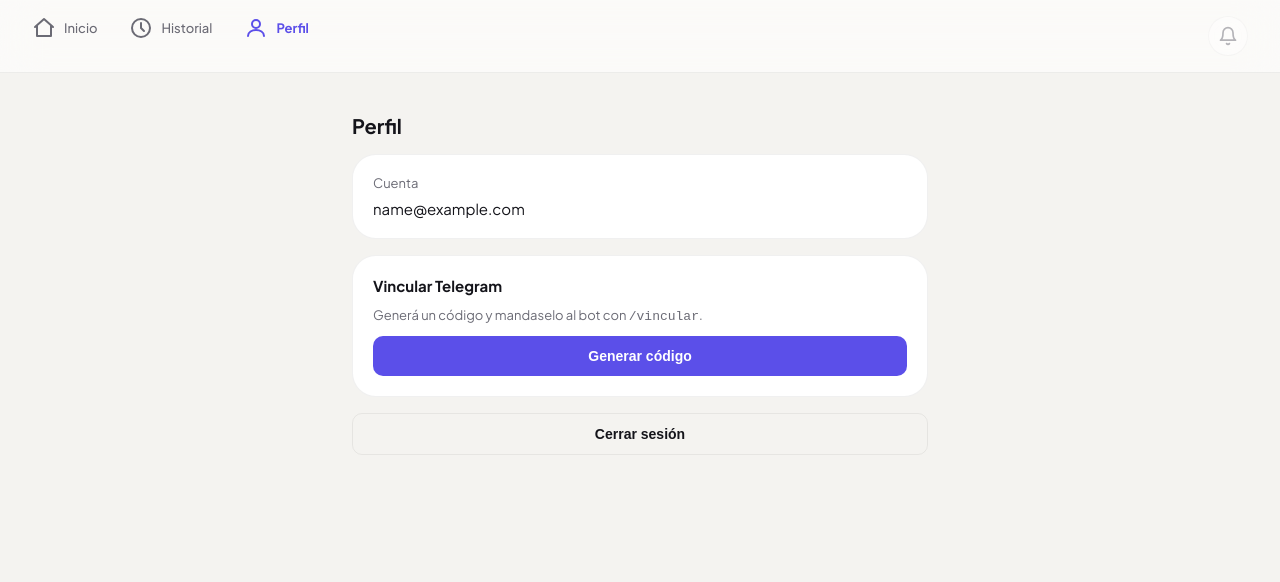
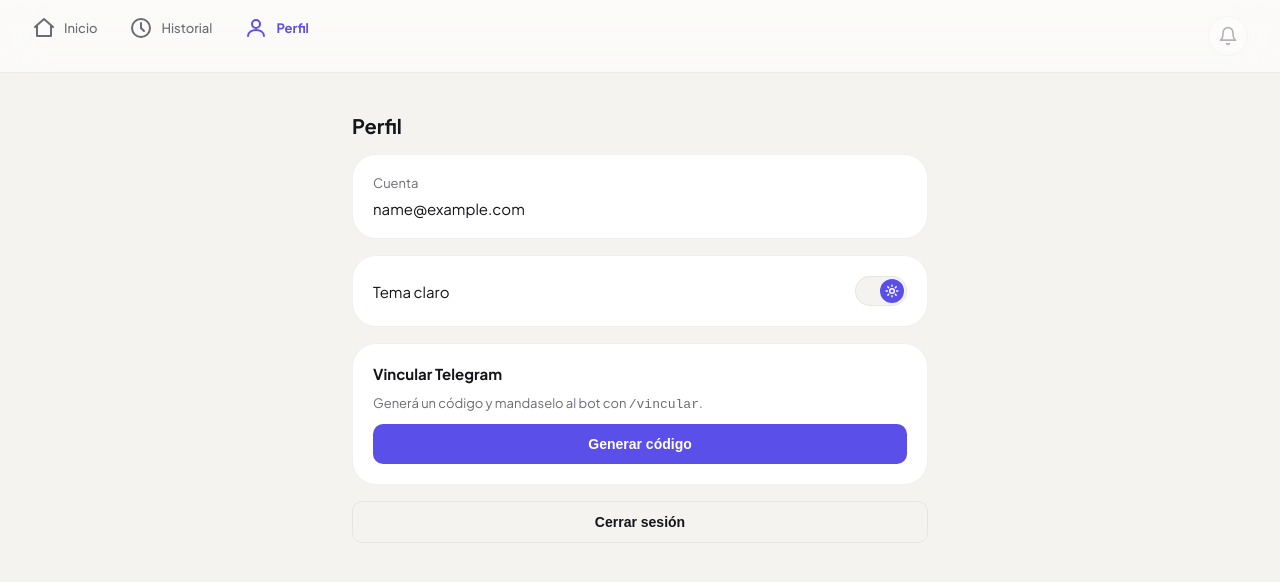
Before and after one commit to valenberdev/control-gastos, a React (Vite) app in the folder apps/web/: page /perfil in a window 1280 px wide. Shown: the top 582 px of the page. Built offline with nearby package versions, Linux system fonts and the light colour scheme; no server answers; sample sign-in values are in the browser's storage.

Commit message:
feat: interruptor de tema claro/oscuro en Perfil con persistencia y sin parpadeo

```diff
--- a/apps/web/index.html
+++ b/apps/web/index.html
@@ -2,13 +2,39 @@
 <html lang="es">
   <head>
     <meta charset="UTF-8" />
-    <meta name="viewport" content="width=device-width, initial-scale=1, viewport-fit=cover" />
+    <meta
+      name="viewport"
+      content="width=device-width, initial-scale=1, viewport-fit=cover"
+    />
     <meta name="theme-color" content="#0B0B10" />
     <meta name="apple-mobile-web-app-capable" content="yes" />
-    <meta name="apple-mobile-web-app-status-bar-style" content="black-translucent" />
+    <meta
+      name="apple-mobile-web-app-status-bar-style"
+      content="black-translucent"
+    />
     <meta name="apple-mobile-web-app-title" content="Gastos" />
     <link rel="apple-touch-icon" href="/icon-192.png" />
     <title>Control de Gastos</title>
+    <script>
+      (function () {
+        try {
+          var stored = localStorage.getItem("theme");
+          var theme =
+            stored === "light" || stored === "dark"
+              ? stored
+              : window.matchMedia("(prefers-color-scheme: light)").matches
+                ? "light"
+                : "dark";
+          document.documentElement.dataset.theme = theme;
+          var meta = document.querySelector('meta[name="theme-color"]');
+          if (meta)
+            meta.setAttribute(
+              "content",
+              theme === "light" ? "#F4F3F0" : "#0B0B10",
+            );
+        } catch (e) {}
+      })();
+    </script>
   </head>
   <body>
     <div id="root"></div>
--- /dev/null
+++ b/apps/web/src/components/ThemeToggle.tsx
@@ -0,0 +1,80 @@
+import { useTheme } from "../hooks/useTheme";
+
+function SunIcon() {
+  return (
+    <svg
+      width="14"
+      height="14"
+      viewBox="0 0 24 24"
+      fill="none"
+      stroke="#fff"
+      strokeWidth="2.5"
+      strokeLinecap="round"
+      strokeLinejoin="round"
+    >
+      <circle cx="12" cy="12" r="4" />
+      <path d="M12 2v2M12 20v2M4.93 4.93l1.41 1.41M17.66 17.66l1.41 1.41M2 12h2M20 12h2M4.93 19.07l1.41-1.41M17.66 6.34l1.41-1.41" />
+    </svg>
+  );
+}
+
+function MoonIcon() {
+  return (
+    <svg
+      width="14"
+      height="14"
+      viewBox="0 0 24 24"
+      fill="none"
+      stroke="#fff"
+      strokeWidth="2.5"
+      strokeLinecap="round"
+      strokeLinejoin="round"
+    >
+      <path d="M21 12.79A9 9 0 1111.21 3 7 7 0 0021 12.79z" />
+    </svg>
+  );
+}
+
+export default function ThemeToggle() {
+  const { theme, toggle } = useTheme();
+  const isLight = theme === "light";
+
+  return (
+    <button
+      onClick={toggle}
+      role="switch"
+      aria-checked={isLight}
+      aria-label={isLight ? "Cambiar a tema oscuro" : "Cambiar a tema claro"}
+      style={{
+        position: "relative",
+        width: 52,
+        height: 30,
+        borderRadius: 15,
+        border: "1px solid var(--border)",
+        background: "var(--bg)",
+        cursor: "pointer",
+        padding: 0,
+        flexShrink: 0,
+      }}
+    >
+      <span
+        style={{
+          position: "absolute",
+          top: 2,
+          left: 2,
+          width: 24,
+          height: 24,
+          borderRadius: "50%",
+          background: "var(--accent)",
+          display: "flex",
+          alignItems: "center",
+          justifyContent: "center",
+          transform: isLight ? "translateX(22px)" : "translateX(0)",
+          transition: "transform 0.2s ease",
+        }}
+      >
+        {isLight ? <SunIcon /> : <MoonIcon />}
+      </span>
+    </button>
+  );
+}
--- /dev/null
+++ b/apps/web/src/hooks/useTheme.ts
@@ -0,0 +1,29 @@
+import { useState, useCallback } from "react";
+
+export type Theme = "light" | "dark";
+
+const STORAGE_KEY = "theme";
+const THEME_COLORS: Record<Theme, string> = {
+  dark: "#0B0B10",
+  light: "#F4F3F0",
+};
+
+function currentTheme(): Theme {
+  return document.documentElement.dataset.theme === "light" ? "light" : "dark";
+}
+
+export function useTheme() {
+  const [theme, setTheme] = useState<Theme>(currentTheme);
+
+  const toggle = useCallback(() => {
+    const next: Theme = theme === "dark" ? "light" : "dark";
+    document.documentElement.dataset.theme = next;
+    document
+      .querySelector('meta[name="theme-color"]')
+      ?.setAttribute("content", THEME_COLORS[next]);
+    localStorage.setItem(STORAGE_KEY, next);
+    setTheme(next);
+  }, [theme]);
+
+  return { theme, toggle };
+}
--- a/apps/web/src/pages/Profile.tsx
+++ b/apps/web/src/pages/Profile.tsx
@@ -1,6 +1,7 @@
 import { useState, useEffect } from "react";
 import { post } from "../api/client";
 import { useAuth } from "../context/AuthContext";
+import ThemeToggle from "../components/ThemeToggle";
 
 interface LinkCodeResponse {
   code: string;
@@ -53,6 +54,18 @@ export default function Profile() {
       >
         <span style={{ fontSize: 13, color: "var(--text-muted)" }}>Cuenta</span>
         <span style={{ fontSize: 15 }}>{user?.email}</span>
+      </div>
+
+      <div
+        className="card"
+        style={{
+          display: "flex",
+          alignItems: "center",
+          justifyContent: "space-between",
+        }}
+      >
+        <span style={{ fontSize: 15 }}>Tema claro</span>
+        <ThemeToggle />
       </div>
 
       <div
```
